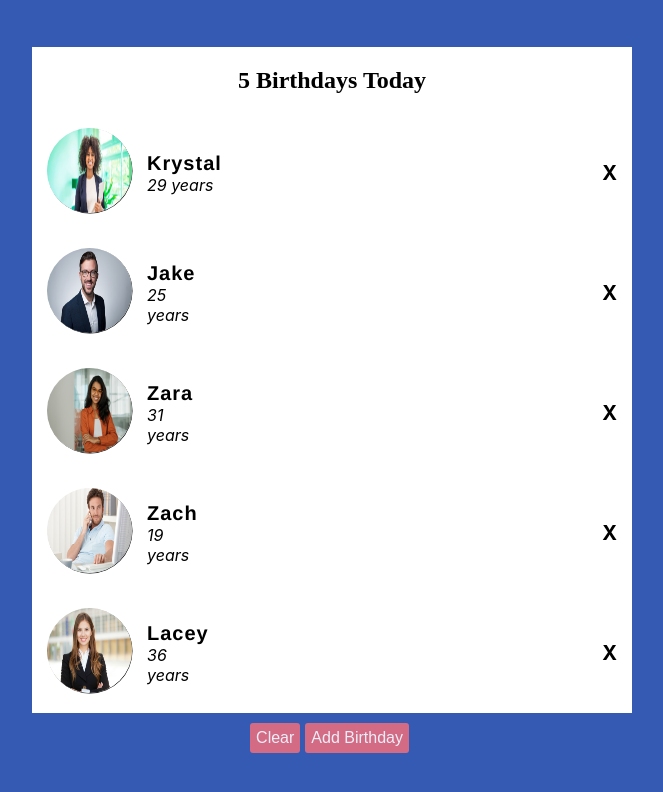
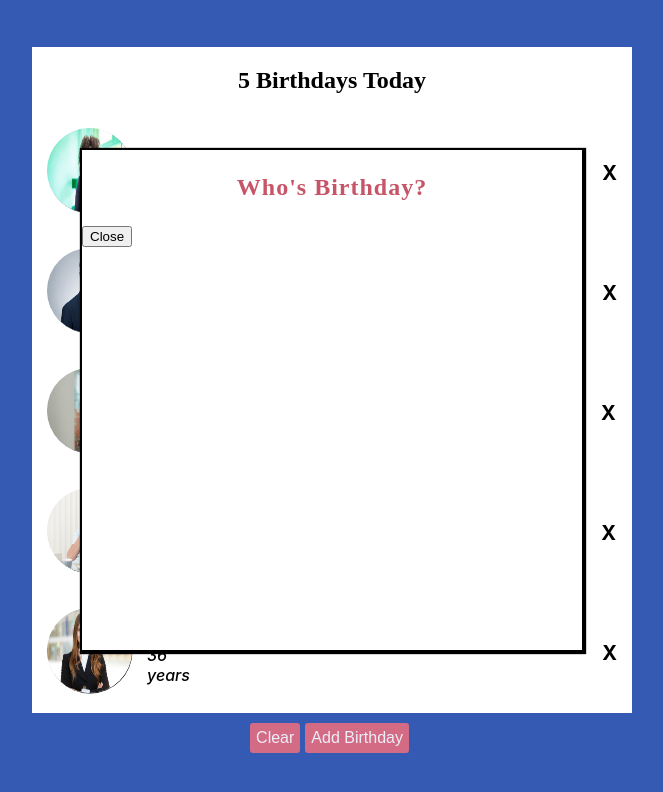
Before and after one commit to stetsonharding/birthday-reminders, a React (Create React App) app: page / in a window 1280 px wide. Both pictures are taken after a click on the button "Add Birthday". Shown: the top 792 px of the page, without its empty margins (308-971 px from the left). Built offline with nearby package versions, Linux system fonts and the light colour scheme.

Commit message:
Add birthday modal component.

```diff
--- /dev/null
+++ b/src/AddBirthdayModal.css
@@ -0,0 +1,36 @@
+.display-block {
+    display: block;
+}
+
+.display-none {
+    display: none;
+}
+
+.modal-container {
+    position: fixed;
+    background-color: black;
+    width: 500px;
+    height: 500px;
+    top: 50%;
+    left: 50%;
+    transform: translate(-50%, -50%);
+    border: 1px solid black;
+    box-shadow: 1px 1px 1px 2px black;
+}
+
+.modal {
+    position: fixed;
+    width: 100%;
+    height: 100%;
+    background-color: white;
+}
+
+.modal-title {
+    font-size: 24px;
+    text-align: center;
+    letter-spacing: 1px;
+    font-family: cursive;
+
+    font-weight: bold;
+    color: rgb(199, 85, 104);
+}
--- /dev/null
+++ b/src/AddBirthdayModal.js
@@ -0,0 +1,21 @@
+import React from 'react'
+import "./AddBirthdayModal.css"
+
+export default function AddBirthdayModal({isAddBirthdayShown, setIsAddBirthdayShown}) {
+
+const showHideClassName = isAddBirthdayShown ? 'modal-container display-block' : 'modal display-none'
+
+    return(
+        <div className={showHideClassName}>
+            <div className="modal">
+                <p className="modal-title">Who's Birthday?</p>
+                <form className="birthday-form">
+
+                </form>
+                <button onClick={() => setIsAddBirthdayShown(false)}>Close</button>
+            </div>
+        </div>
+
+    )
+
+}
--- a/src/App.js
+++ b/src/App.js
@@ -2,28 +2,29 @@ import { useState } from 'react';
 import './App.css';
 import Birthdays from './Birthdays';
 import BirthayData from './BirthdayData'
+import AddBirthdayModal from './AddBirthdayModal';
 
 
 
 function App() {
+//Keeping track of all birthdays
+  const [allBirthdays, setAllBirthdays] = useState([...BirthayData])
+  //keeping track if add birthday modal is displayed
+  const [isAddBirthdayShown, setIsAddBirthdayShown] = useState(false)
 
-  const [Birthdayz, setBirthdays] = useState([...BirthayData])
-
+//Delete selected birthday by index and reset new birthday array.
   const DeleteBirthday = (indx) => {
-
-Birthdayz.splice(indx, 1)
-
-setBirthdays([...Birthdayz])
-
-console.log(Birthdayz)
+    allBirthdays.splice(indx, 1)
+    setAllBirthdays([...allBirthdays])
   }
 
   return (
     <>
+    <AddBirthdayModal isAddBirthdayShown={isAddBirthdayShown} setIsAddBirthdayShown={setIsAddBirthdayShown} />
       <div className="birthdays-container">
-      <h2 style={{ textAlign: 'center', fontFamily: 'cursive' }}>{Birthdayz.length} Birthdays Today</h2>
-      <div style={{minHeight: '550px', height:"fit-content"}}>
-      {Birthdayz.length >= 1 ? Birthdayz.map((user, index) => {
+        <h2 style={{ textAlign: 'center', fontFamily: 'cursive' }}>{allBirthdays.length} Birthdays Today</h2>
+        <div style={{ minHeight: '550px', height: "fit-content" }}>
+          {allBirthdays.length >= 1 ? allBirthdays.map((user, index) => {
             return <Birthdays
               key={user.id}
               selfie={user.image}
@@ -32,15 +33,15 @@ console.log(Birthdayz)
               deleteBirthday={DeleteBirthday}
               index={index}
             />
-      }) : null }
+          }) : null}
 
         </div>
 
       </div>
 
-<div style={{display: 'flex', height: '30px', marginTop: '10px', justifyContent: 'center'}}>
-<button className='btn' onClick={() => setBirthdays([])}>Clear</button>
-<button  className='btn'>Add Birthday</button>
+      <div style={{ display: 'flex', height: '30px', marginTop: '10px', justifyContent: 'center' }}>
+        <button className='btn' onClick={() => setAllBirthdays([])}>Clear</button>
+        <button className='btn' onClick={() => setIsAddBirthdayShown(true)}>Add Birthday</button>
       </div>
     </>
   );
--- a/src/Birthday.css
+++ b/src/Birthday.css
@@ -27,6 +27,7 @@
 .age {
     font-style: italic;
     margin: 0;
+    font-weight: 500;
 }
 
 .name {
@@ -34,29 +35,29 @@
     letter-spacing: 1px;
     font-family: 'Franklin Gothic Medium', 'Arial Narrow', Arial, sans-serif;
     margin: 0;
+    color: rgb(214, 64, 89);
+    font-weight: bold;
 }
 
 /* Delete Birthday */
 
 .delete-birthday-container {
-
-    width: 100%;
+    width: 70%;
     display: flex;
     justify-content: right;
     align-items: center;
-
-
 }
 
-.delete-birthday-container span{
+.delete-birthday-container span {
     padding: 15px;
     font-size: 20px;
     color: red;
     font-weight: bold;
     cursor: pointer;
-    color: black
+    color: black;
 }
 
-.delete-birthday-container span:hover{
+.delete-birthday-container span:hover {
     color: red;
+    transition: cubic-bezier(0.075, 0.82, 0.165, 1);
 }
```
Lines whose indentation alone changed are shown as unchanged.
